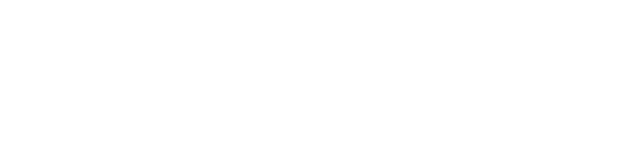
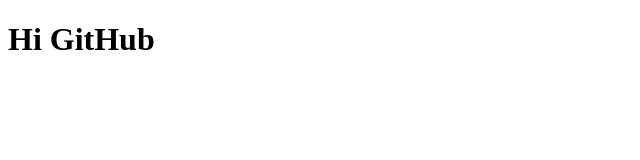
Before and after one commit to oakratchanon/day2-p1, a plain HTML site: page index.html in a window 1280 px wide. Shown: the whole page, without its empty margins (0-640 px from the left). Drawn offline with Linux system fonts and the light colour scheme.

Commit message:
แก้ไข index

```diff
--- a/index.html
+++ b/index.html
@@ -5,6 +5,6 @@
     <title>Title</title>
 </head>
 <body>
-
+<h1>Hi GitHub</h1>
 </body>
 </html>
```
